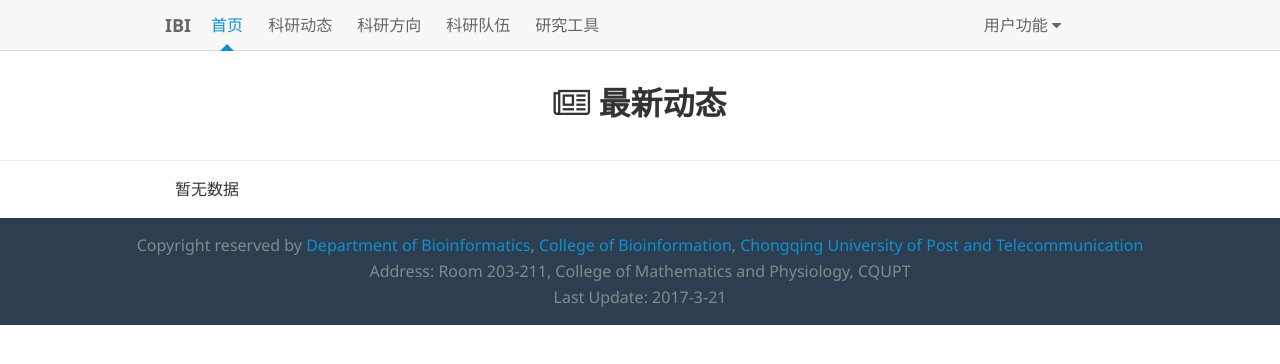
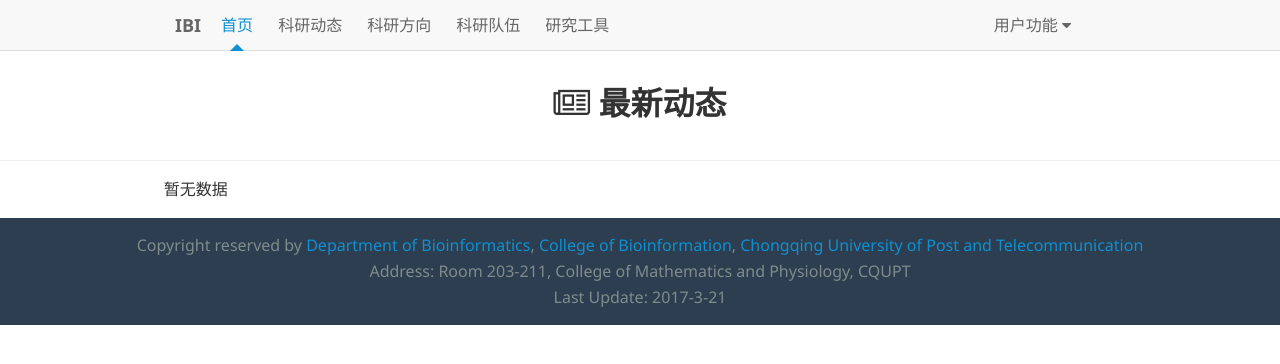
Before and after one commit to KatharineOzil/ibi, a Django app: page /news in a window 1280 px wide. Shown: the top 364 px of the page. Run offline with Django 3.2, Linux system fonts and the light colour scheme; data that the repository does not hold is empty; some libraries are stand-ins or nearby versions.

Commit message:
禁止响应式辣！可是tm缩小了导航栏不见了(

```diff
--- a/blog/admin.py
+++ b/blog/admin.py
@@ -7,7 +7,7 @@ from .models import Announcement
 
 # Register your models here.
 class UserProfileAdmin(admin.ModelAdmin):
-	list_display = ('username', 'email', 'status')
+	list_display = ('username', 'email', 'is_staff', 'status')
 
 class NewsAdmin(admin.ModelAdmin):
 	list_display = ('title', 'name', 'place', 'lec_time')
--- a/blog/static/assets/css/app.css
+++ b/blog/static/assets/css/app.css
@@ -101,5 +101,9 @@
       padding-right: 1.25rem;
       padding-left: 1.25rem;
       padding-bottom: 25rem;
+    }
 
+    .am-container {
+      width: 980px !important;
+      max-width: none;
     }
--- a/blog/templates/blog/base.html
+++ b/blog/templates/blog/base.html
@@ -6,7 +6,7 @@
     <meta http-equiv="X-UA-Compatible" content="IE=edge">
     <meta name="description" content="">
     <meta name="keywords" content="">
-    <meta name="viewport" content="width=device-width, initial-scale=1">
+
     <title>IBI</title>
     <!-- Set render engine for 360 browser -->
     <meta name="renderer" content="webkit">
@@ -53,7 +53,7 @@
 <script src="static/assets/js/amazeui.min.js"></script>
 
     <header class="am-topbar am-topbar-fixed-top">
-      <div class="am-container">
+      <div class="am-container" >
         <h1 class="am-topbar-brand">
         <a href="#">IBI</a></h1>
 
@@ -70,7 +70,7 @@
               <li><a href="tools">研究工具</a></li>-->
           {% if username %}
           <div class="am-collapse am-topbar-collapse" id="collapse-head">
-            <ul class="am-nav am-nav-pills am-topbar-nav" style="width: 780px; ">
+            <ul class="am-nav am-nav-pills am-topbar-nav" style="min-width: 780px; ">
               <li class="am-active"><a href="/">首页</a></li>
               <li><a href="sci_news">科研动态</a></li>
               <li><a href="direction">科研方向</a></li>
@@ -93,7 +93,7 @@
             </div>
           {% else %}
           <div class="am-collapse am-topbar-collapse" id="collapse-head">
-            <ul class="am-nav am-nav-pills am-topbar-nav" style="width: 870px; ">
+            <ul class="am-nav am-nav-pills am-topbar-nav" style="min-width: 870px; ">
               <li class="am-active"><a href="/">首页</a></li>
               <li><a href="sci_news">科研动态</a></li>
               <li><a href="direction">科研方向</a></li>
@@ -112,22 +112,6 @@
                   </ul>
                 </li>
             </ul>
-
-          <!--</ul>
-            <div class="am-topbar-right">
-              <button class="am-btn am-btn-primary am-topbar-btn am-btn-sm" onclick="window.location='admin'"><span class="am-icon-user"></span> 管理员登录</button>
-            </div>
-            <div class="am-topbar-right">
-              <button class="am-btn am-btn-secondary am-topbar-btn am-btn-sm" onclick="window.location='register'"><span class="am-icon-pencil"></span> 注册
-            </div>
-
-            <div class="am-topbar-right">
-              <button class="am-btn am-btn-primary am-topbar-btn am-btn-sm" onclick="window.location='login'">
-                <span class="am-icon-user"></span> 登录
-              </button>
-            </div>
-
-            <a href='forget_password'>忘记密码</a>放在登录界面-->
           {% endif %}
         </div>
       </div>
--- a/blog/templates/blog/news.html
+++ b/blog/templates/blog/news.html
@@ -9,10 +9,13 @@
   <hr />
 </div>
 
+<div class="am-g">
+
 {% if news %}
 {% for news in news %}
 <div class="am-panel-group " id="accordion">
-  <div class="am-panel am-panel-default am-u-lg-9 am-u-md-8 am-u-sm-centered">
+  <div class="am-u-lg-8 am-u-md-8 am-u-sm-centered">
+    <div class="am-panel am-panel-default">
     <div class="am-panel-hd">
       <h4 class="am-panel-title" data-am-collapse="{parent: '#accordion', target: '#news-1'}">
         {{news.title}}（地点：{{news.place}}、时间：{{news.lec_time}}）
@@ -46,6 +49,8 @@
   </table>
 </div>
 </div>
+</div>
+</div>
 {% endif %}
 
 {% endblock %}
--- a/blog/views.py
+++ b/blog/views.py
@@ -102,6 +102,7 @@ def team(request):
 
     team = UserProfile.objects.all()
     return_result.update({'team': team})
+    b = ''
     for a in team:
         b = str(a.photo)
     photo_url = b.replace('blog/', '', 1)
```
Also changed, not shown: 2 other files.
